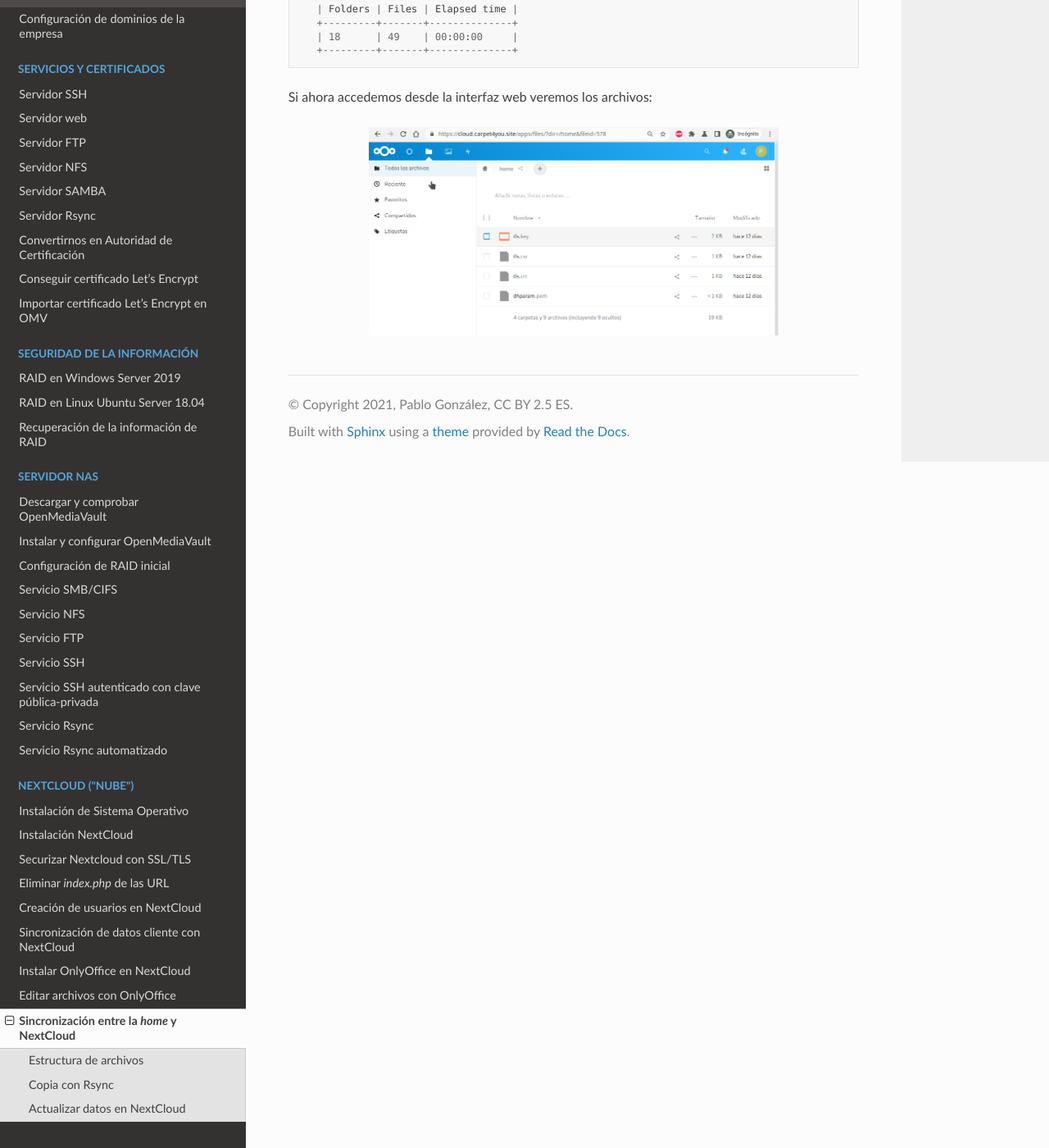
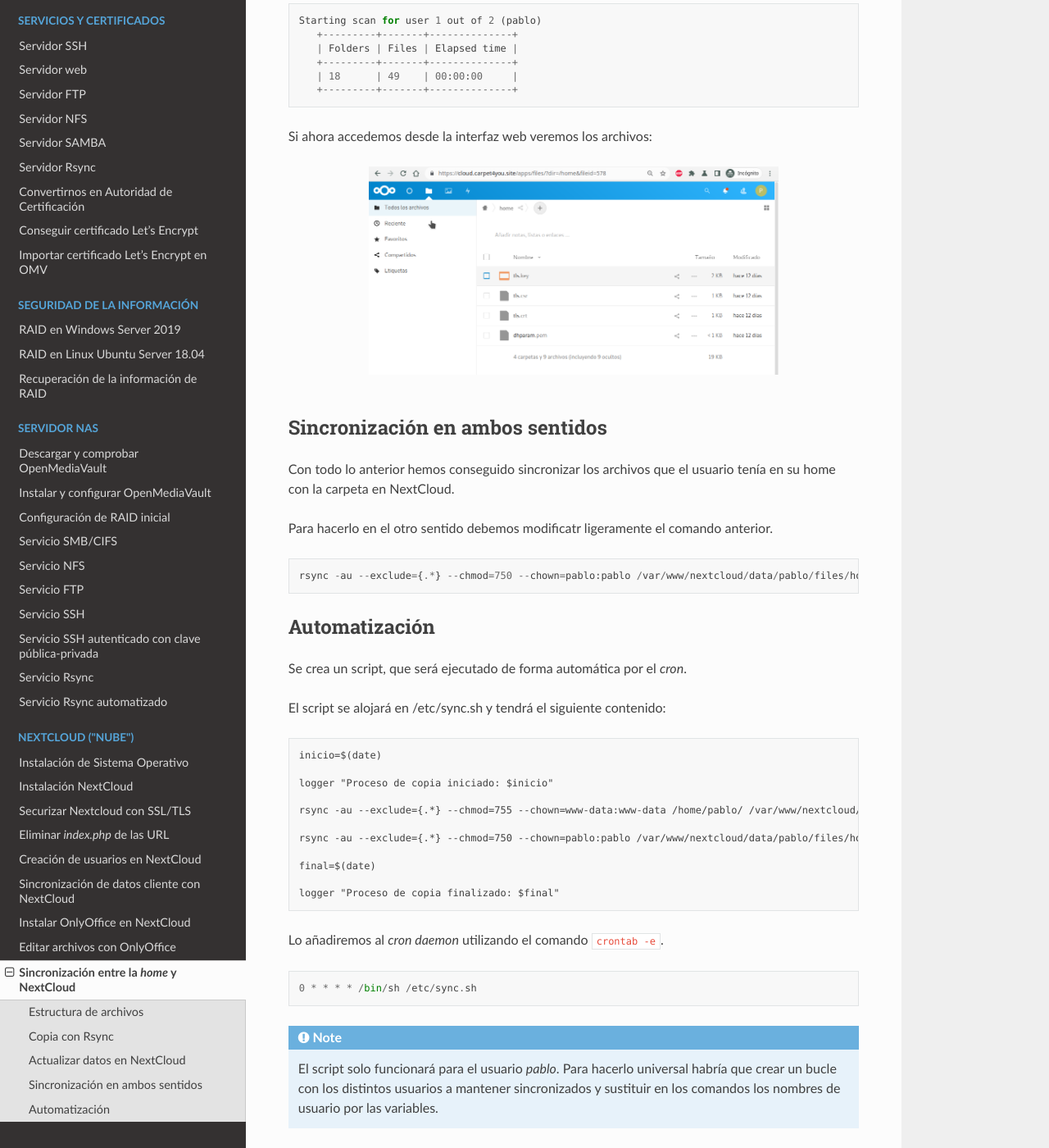
Before and after one commit to gonzaleztroyano/ASIR2-SYAD-P1, a Sphinx documentation site: the page built from docs/source/nextcloud/sincronizacion-home-nexcloud.rst, in a window 1280 px wide and 1400 px high, scrolled down 2674 px. Shown: the whole window at 82% size. Built offline with Sphinx 7.4.7 and the Read the Docs theme 2.0.0, drawn with Linux system fonts in a browser that asks for light colours; some of the changed text lies outside the part shown.

Commit message:
Sync home NC y corrección de errores

```diff
--- a/docs/source/nextcloud/instalacion-nc.rst
+++ b/docs/source/nextcloud/instalacion-nc.rst
@@ -184,7 +184,7 @@
 En unos segundos estaremos dentro:
 
 .. image :: ../images/nextcloud/nc-10.png
-   :width: 500
+   :width: 600
    :align: center
 |br|
 
--- a/docs/source/nextcloud/sincronizacion-home-nexcloud.rst
+++ b/docs/source/nextcloud/sincronizacion-home-nexcloud.rst
@@ -64,12 +64,13 @@
 
 .. code-block::
 
-   rsync -a --exclude={.*} --chmod=755 --chown=www-data:www-data /home/pablo/ /var/www/nextcloud/data/pablo/files/home/
+   rsync -au --exclude={.*} --chmod=755 --chown=www-data:www-data /home/pablo/ /var/www/nextcloud/data/pablo/files/home/
 
 
 Desglosemos las opciones:
 
 * **-a**, la utilizamos para activar el formato archivo. Es una forma sencilla de aplicar recursividad y otras opciones que nos serán útiles.
+* **-u**, esta opción fuerza al comando a omitir cualquier archivo que en el destino tenga una fecha de actualización posterior a la fecha en origen.
 * **--exclude={.*}**, con esta opción excluimos los archivos y directorios que empiezan por ``.``. Es decir, los que están ocultos.
 * **--chmod=755**, estos son los permisos que se aplicarán a los archivos copiados en destino.
 * **--chown=www-data:www-data**, los datos copiados serán propiedad del usuario que está ejecutando el servidor web, ``www-data`` en nuestro caso.
@@ -129,7 +130,49 @@
 |br|
 
 
+Sincronización en ambos sentidos
+=================================
 
+Con todo lo anterior hemos conseguido sincronizar los archivos que el usuario tenía en su home con la carpeta en NextCloud.
+
+Para hacerlo en el otro sentido debemos modificatr ligeramente el comando anterior.
+
+.. code-block::
+
+   rsync -au --exclude={.*} --chmod=750 --chown=pablo:pablo /var/www/nextcloud/data/pablo/files/home/ /home/pablo/
+
+Automatización
+===============
+
+Se crea un script, que será ejecutado de forma automática por el *cron*.
+
+El script se alojará en /etc/sync.sh y tendrá el siguiente contenido:
+
+.. code-block::
+
+   inicio=$(date)
+
+   logger "Proceso de copia iniciado: $inicio"
+
+   rsync -au --exclude={.*} --chmod=755 --chown=www-data:www-data /home/pablo/ /var/www/nextcloud/data/pablo/files/home/
+
+   rsync -au --exclude={.*} --chmod=750 --chown=pablo:pablo /var/www/nextcloud/data/pablo/files/home/ /home/pablo/
+
+   final=$(date)
+
+   logger "Proceso de copia finalizado: $final"
+
+
+Lo añadiremos al *cron daemon* utilizando el comando ``crontab -e``.
+
+.. code-block::
+
+   0 * * * * /bin/sh /etc/sync.sh
+
+
+.. note::
+
+   El script solo funcionará para el usuario *pablo*. Para hacerlo universal habría que crear un bucle con los distintos usuarios a mantener sincronizados y sustituir en los comandos los nombres de usuario por las variables.
 
 .. |br| raw:: html
 
--- a/docs/source/servidor-nas/servicio-rsync-automatizado.rst
+++ b/docs/source/servidor-nas/servicio-rsync-automatizado.rst
@@ -102,7 +102,7 @@
 
 .. admonition:: Solo para valientes
 
-    Cabe la posibilidad de restringir`, mediante otra anotación en el archivo ``authorized_keys``, qué comandos puede ejecutar el usuario.
+    Cabe la posibilidad de restringir, mediante otra anotación en el archivo ``authorized_keys``, qué comandos puede ejecutar el usuario.
 
 .. |br| raw:: html
 
--- a/docs/source/servidor-nas/servicio-ssh.rst
+++ b/docs/source/servidor-nas/servicio-ssh.rst
@@ -89,7 +89,8 @@
 En linux utilizaremos el siguiente comando:
 
 .. code-block:: console
-    pablo@carpet:~$ ssh usuario@nas.corp.carpet4you.site
+
+   pablo@carpet:~$ ssh usuario@nas.corp.carpet4you.site
 
 .. |br| raw:: html
 
```
Also changed, not shown: docs/source/sistemas-anti-incendio.rst (+21 -16 lines).
